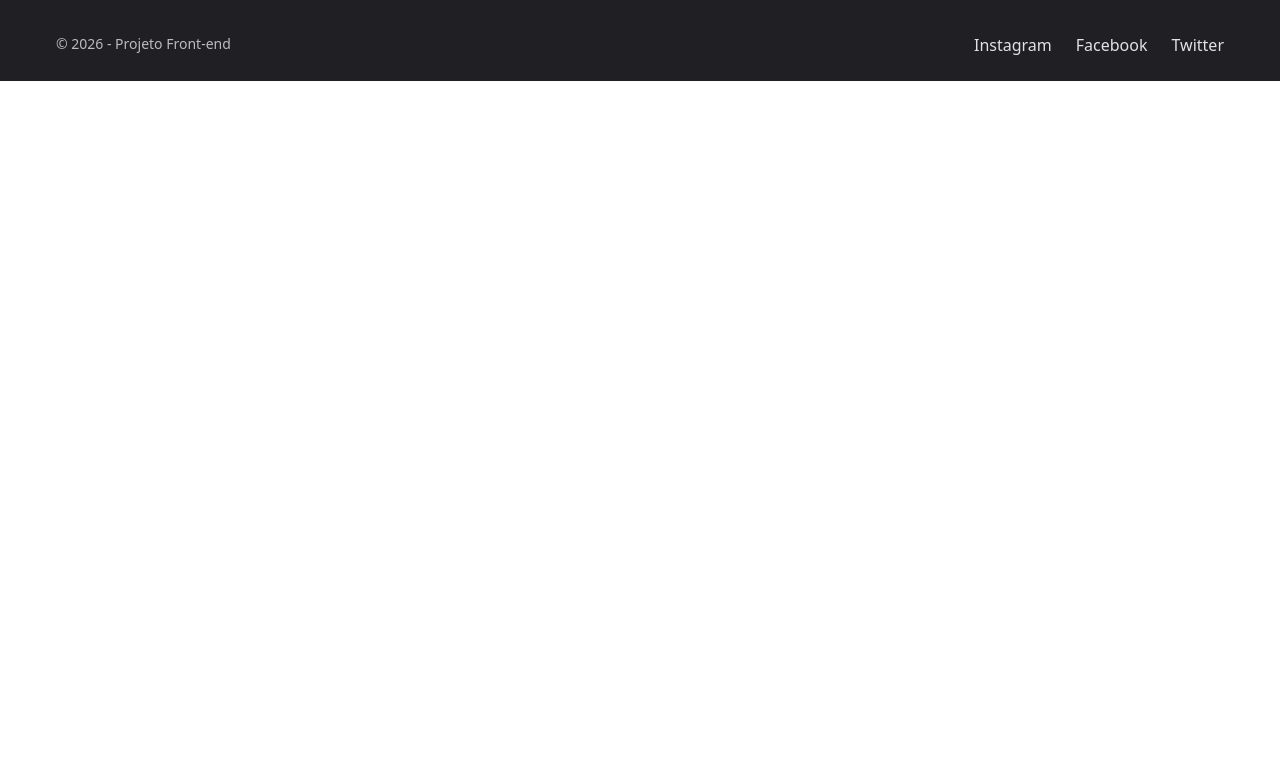
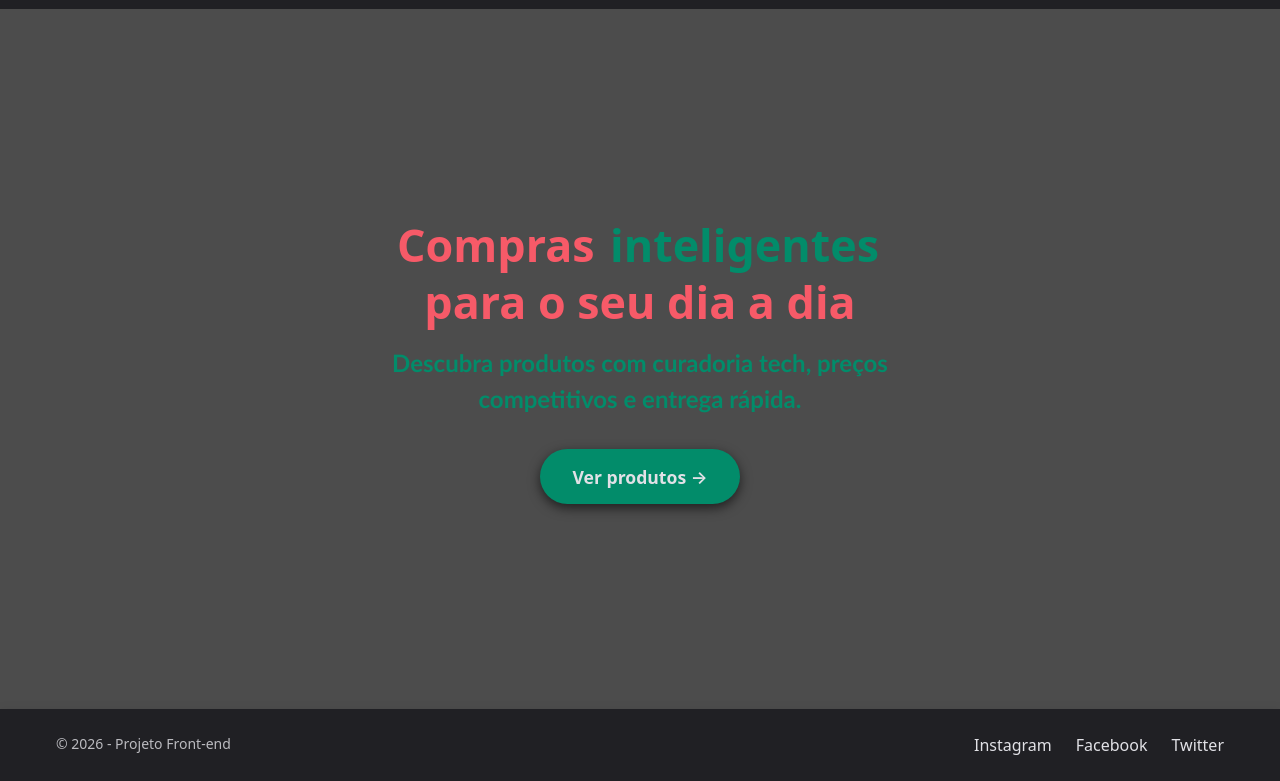
Before and after one commit to luiz-divino/stackmart-ecommerce-vanilla, a plain HTML site: page index.html in a window 1280 px wide. Shown: the part 65-846 px from the top of the page. Before the commit the page ends 800 px from the top, so only its background shows below. Drawn offline with Linux system fonts and the light colour scheme.

Commit message:
feat: criar estrutura Hero

```diff
--- a/index.html
+++ b/index.html
@@ -26,8 +26,17 @@
         </div>
     </header>
 
-    <main>
-        <!-- conteúdo específico de cada página -->
+    <main class="main-content-home">
+        <!-- ========== HERO SECTION (NOVO) ========== -->
+        <section class="hero" aria-label="Destaque principal">
+            <div class="hero-overlay"></div>
+            <div class="hero-content">
+                <h1 class="hero-title">Compras <span class="hero-highlight">inteligentes</span><br>para o seu dia a dia
+                </h1>
+                <p class="hero-subtitle">Descubra produtos com curadoria tech, preços competitivos e entrega rápida.</p>
+                <a href="gallery.html" class="hero-cta" aria-label="Ver todos os produtos">Ver produtos →</a>
+            </div>
+        </section>
     </main>
 
     <footer class="footer">
```
